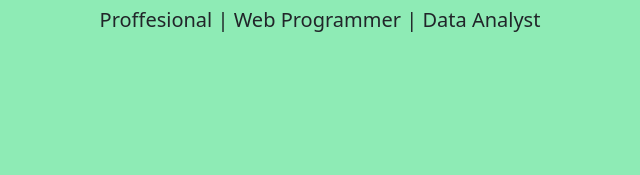
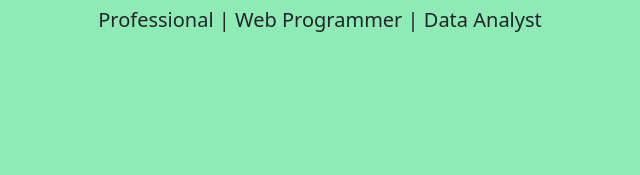
Before and after one commit to AbdulFahmi86/abdulfahmi.github.io, a plain HTML site: page index.html in a window 1280 px wide. Shown: the part 416-591 px from the top of the page, 320-960 px from the left. Drawn offline with nearby package versions, Linux system fonts and the light colour scheme.

Commit message:
edit kata profesional

```diff
--- a/index.html
+++ b/index.html
@@ -47,7 +47,7 @@
     <section class="jumbotron text-center">
       <img src="img/fotocircle.jpg" alt="Abdul Fahmi" width="250" class="rounded-circle" />
       <h1 class="display-4">Abdul Fahmi</h1>
-      <p class="lead">Proffesional | Web Programmer | Data Analyst</p>
+      <p class="lead">Professional | Web Programmer | Data Analyst</p>
       <svg xmlns="http://www.w3.org/2000/svg" viewBox="0 0 1440 320">
         <path
           fill="#ffffff"
```
